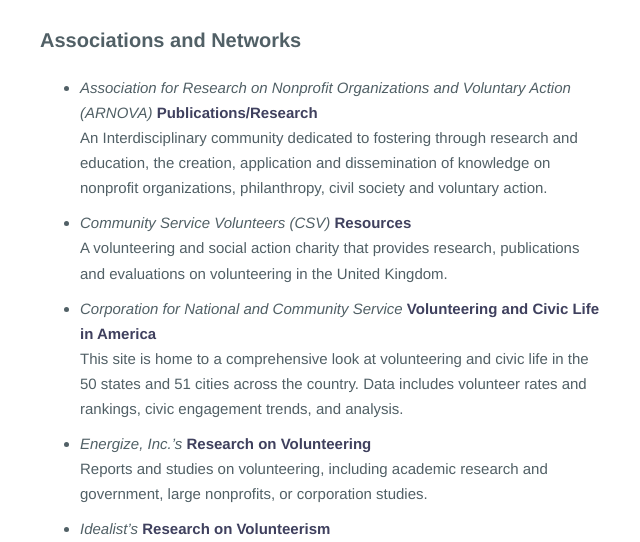
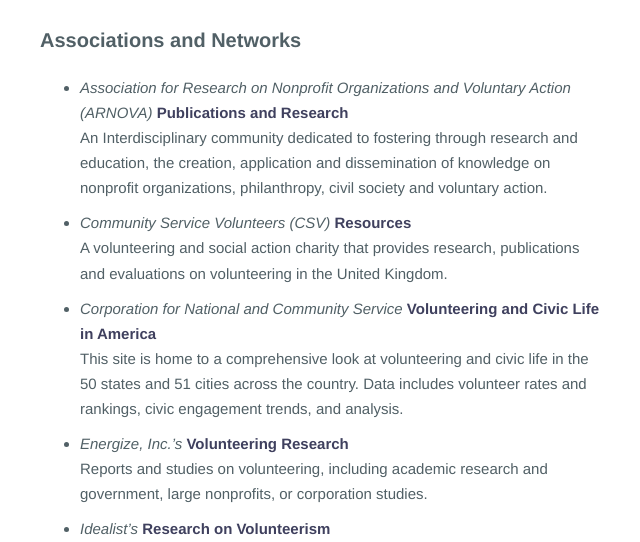
Before and after one commit to PeaceCorps/Volunteerism-Toolkit, a Jekyll site: the page built from _posts/2015-02-02-research-on-volunteerism.md, in a window 1280 px wide and 900 px high. Shown: the part 207-749 px from the top of the window, without its empty margins (320-960 px from the left). Built offline with Jekyll 4.4.1, drawn with Linux system fonts in a browser that asks for light colours; Markdown is read by kramdown in place of the engine named in the settings.

Commit message:
Update 2015-02-02-research-on-volunteerism.md

```diff
--- a/_posts/2015-02-02-research-on-volunteerism.md
+++ b/_posts/2015-02-02-research-on-volunteerism.md
@@ -7,7 +7,7 @@
 
 ### **Associations and Networks**
 
-* _Association for Research on Nonprofit Organizations and Voluntary Action (ARNOVA)_ [Publications/Research](http://www.arnova.org/)
+* _Association for Research on Nonprofit Organizations and Voluntary Action (ARNOVA)_ [Publications and Research](http://www.arnova.org/)
 An Interdisciplinary community dedicated to fostering through research and education, the creation, application and dissemination of knowledge on nonprofit organizations, philanthropy, civil society and voluntary action.
 
 * _Community Service Volunteers (CSV)_ [Resources](http://www.csv.org.uk/Resources/)
@@ -16,7 +16,7 @@
 * _Corporation for National and Community Service_ [Volunteering and Civic Life in America](http://www.volunteeringinamerica.gov/)
 This site is home to a comprehensive look at volunteering and civic life in the 50 states and 51 cities across the country. Data includes volunteer rates and rankings, civic engagement trends, and analysis.
 
-* _Energize, Inc.’s_ [Research on Volunteering](https://www.energizeinc.com/a-z/library/82)
+* _Energize, Inc.’s_ [Volunteering Research](https://www.energizeinc.com/a-z/library/82)
 Reports and studies on volunteering, including academic research and government, large nonprofits, or corporation studies.
 
 * _Idealist’s_ [Research on Volunteerism ](http://www.idealist.org/info/VolunteerMgmt/Research)
```
